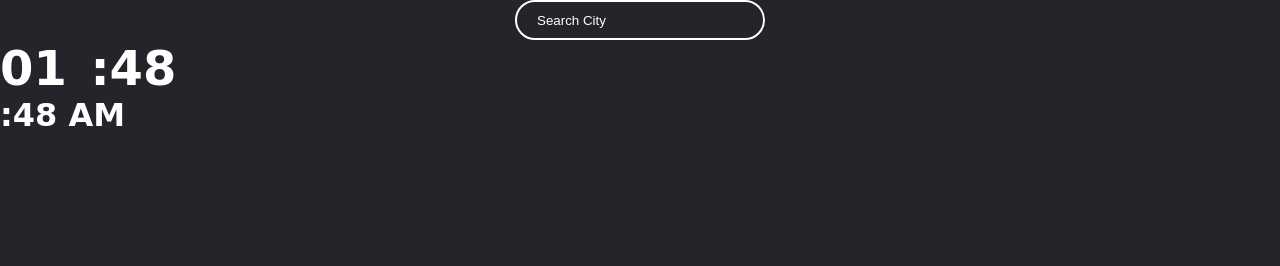
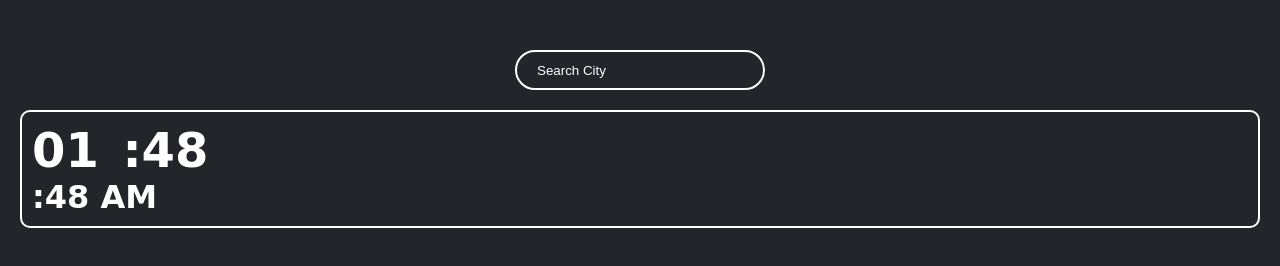
Before and after one commit to Hoistyr/weatherApp, a website with bundled scripts: page dist/index.html in a window 1280 px wide. Built offline with nearby package versions, Linux system fonts and the light colour scheme; a web font is replaced by a local one.

Commit message:
Added infoDiv

```diff
--- a/src/pageBuilder.js
+++ b/src/pageBuilder.js
@@ -2,23 +2,25 @@ import { format } from 'date-fns';
 
 const buildSearchBar = () => {
   const content = document.querySelector('#content');
+  const infoDiv = document.querySelector('#infoDiv');
   const searchBarHolder = document.createElement('div');
   searchBarHolder.id = "searchBarHolder";
-  content.appendChild(searchBarHolder);
+  content.insertBefore(searchBarHolder, infoDiv);
+
 
   const searchBar = document.createElement('input');
   searchBar.id = 'searchBar';
   searchBar.type = 'search';
   searchBar.defaultValue = 'Search City';
+  searchBarHolder.appendChild(searchBar);
 
-  searchBarHolder.appendChild(searchBar);
 }
 
 const buildClock = (initialTime) => {
-  const content = document.querySelector('#content');
+  const infoDiv = document.querySelector('#infoDiv');
   const clockHolder = document.createElement('div');
   clockHolder.id = 'clockHolder';
-  content.appendChild(clockHolder);
+  infoDiv.appendChild(clockHolder);
 
   const clock = document.createElement('div');
   clock.id = 'clock';
--- a/src/style.css
+++ b/src/style.css
@@ -10,6 +10,9 @@ html, body {
   background-color: rgb(25, 117, 139);
   width: 100%;
   height: 100%;
+  display: flex;
+  flex-direction: column;
+  align-items: center;
 }
 
 #searchBarHolder {
@@ -27,6 +30,15 @@ html, body {
   border: solid 2px white;
   box-sizing: border-box;
   padding-left: 20px;
+  margin-top: 50px;
+}
+
+#infoDiv {
+  margin-top: 20px;
+  width: 95%;
+  border-radius: 10px;
+  border: solid 2px white;
+  padding: 10px;
 }
 
 #clock {
```
Also changed, not shown: dist/index.html, dist/main.js.
